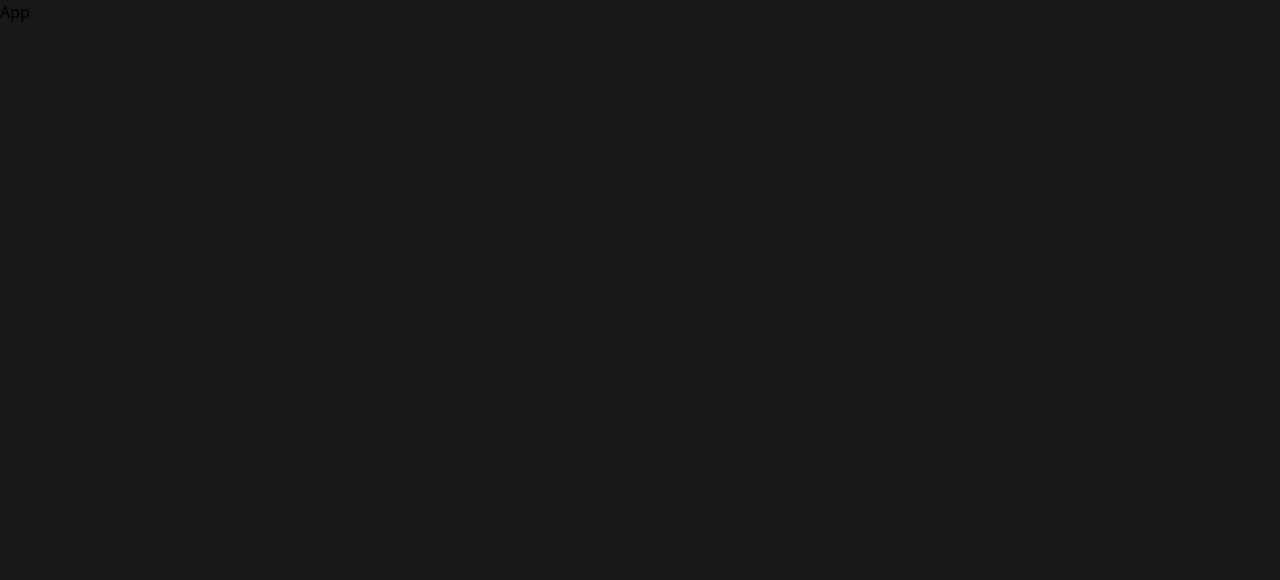
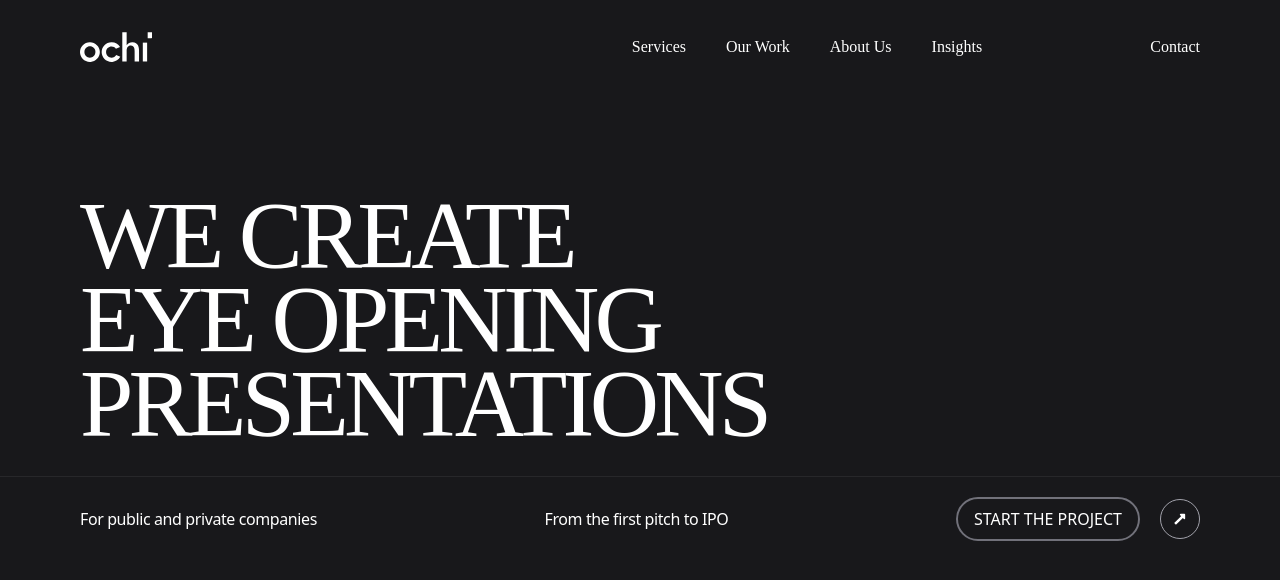
Before and after one commit to syazah/orochi, a React (Vite) app: page / in a window 1280 px wide. Shown: the top 580 px of the page. Built offline with nearby package versions, Linux system fonts and the light colour scheme.

Commit message:
made header and navbar

```diff
--- a/package.json
+++ b/package.json
@@ -11,7 +11,8 @@
   },
   "dependencies": {
     "react": "^18.2.0",
-    "react-dom": "^18.2.0"
+    "react-dom": "^18.2.0",
+    "react-icons": "^5.0.1"
   },
   "devDependencies": {
     "@types/react": "^18.2.56",
--- a/src/App.jsx
+++ b/src/App.jsx
@@ -1,5 +1,13 @@
+import Landing from "./components/Landing";
+import Navbar from "./components/Navbar";
+
 function App() {
-  return <div className="w-full h-screen bg-zinc-900">App</div>;
+  return (
+    <div className="w-full h-screen text-white">
+      <Navbar />
+      <Landing />
+    </div>
+  );
 }
 
 export default App;
--- /dev/null
+++ b/src/components/Landing.jsx
@@ -0,0 +1,50 @@
+import { FaLongArrowAltUp } from "react-icons/fa";
+function Landing() {
+  return (
+    <div className="w-full h-screen bg-zinc-900 pt-1">
+      <div className="textstructure mt-40 px-20">
+        <div className="masker">
+          <h1 className="uppercase tracking-tighter font-medium text-[7.5vw] font-['Founders_Grotesk']">
+            WE CREATE
+          </h1>
+        </div>
+        <div className="masker mt-[-60px]">
+          <h1 className="uppercase tracking-tighter font-medium text-[7.5vw] font-['Founders_Grotesk']">
+            EYE OPENING
+          </h1>
+        </div>
+        <div className="masker   mt-[-60px]">
+          <h1 className="uppercase tracking-tighter font-medium text-[7.5vw] font-['Founders_Grotesk']">
+            PRESENTATIONS
+          </h1>
+        </div>
+      </div>
+
+      <div className="border-t-[1px] border-zinc-800 flex justify-between items-center py-5 px-20">
+        {[
+          "For public and private companies",
+          "From the first pitch to IPO",
+        ].map((item, index) => (
+          <p
+            key={index}
+            className="text-md font-light tracking-tight leading-none"
+          >
+            {item}
+          </p>
+        ))}
+        <div className="start flex items-center gap-5">
+          <div className="px-4 py-2 border-2 border-zinc-500 font-light text-md uppercase rounded-full">
+            start the project
+          </div>
+          <div className="w-10 h-10 flex items-center justify-center rounded-full py-2 border-[1px] border-zinc-400">
+            <span className="rotate-45">
+              <FaLongArrowAltUp />
+            </span>
+          </div>
+        </div>
+      </div>
+    </div>
+  );
+}
+
+export default Landing;
--- /dev/null
+++ b/src/components/Navbar.jsx
@@ -0,0 +1,52 @@
+function Navbar() {
+  return (
+    <div className=" fixed z-[999] w-full px-20 py-8 font-['Neue_Montreal'] flex justify-between items-center">
+      <div className="logo">
+        <svg
+          width="72"
+          height="30"
+          viewBox="0 0 72 30"
+          fill="none"
+          xmlns="http://www.w3.org/2000/svg"
+        >
+          <path
+            d="M9.8393 10.2032C4.22951 10.3257 -0.0459221 14.7356 0.000372391 20.2752C0.0412204 25.3548 4.57808 30.3608 10.6862 29.9226C15.5145 29.5768 19.9015 25.4119 19.8525 20.0057C19.8035 14.5995 15.1904 10.0916 9.8393 10.2032ZM9.89649 25.7005C6.87101 25.7005 4.39834 23.1144 4.40924 19.9839C4.39525 19.2507 4.52792 18.522 4.79947 17.8407C5.07102 17.1594 5.47597 16.5392 5.99056 16.0164C6.50515 15.4937 7.11902 15.0789 7.79613 14.7966C8.47324 14.5142 9.19995 14.3698 9.93362 14.372C10.6673 14.3742 11.3931 14.5228 12.0686 14.8092C12.744 15.0956 13.3554 15.514 13.8668 16.0398C14.3783 16.5656 14.7796 17.1882 15.0471 17.8711C15.3146 18.554 15.4429 19.2834 15.4246 20.0166C15.4409 23.1008 12.9111 25.7059 9.88832 25.7005H9.89649Z"
+            fill="currentColor"
+          ></path>
+          <path
+            d="M62.8086 29.4855H67.1222V10.6372H62.8086V29.4855Z"
+            fill="currentColor"
+          ></path>
+          <path
+            d="M67.6816 0.172852V6.13439H71.5322C71.6738 6.13439 71.8046 6.13439 72.0006 6.11534V0.172852H67.6816Z"
+            fill="currentColor"
+          ></path>
+          <path
+            d="M31.5648 25.7016C28.5393 25.7016 26.0667 23.1156 26.0776 19.9851C26.0936 18.5291 26.6764 17.1366 27.7023 16.1029C28.7282 15.0692 30.1166 14.4757 31.573 14.4482C32.4198 14.4541 33.2537 14.6557 34.0095 15.0373C34.7654 15.4188 35.4227 15.97 35.9301 16.6477L40.0667 15.0144C38.2884 12.0853 35.0669 10.1145 31.4995 10.1989C25.8897 10.3214 21.6142 14.7313 21.6605 20.2709C21.7014 25.3505 26.2382 30.3565 32.3464 29.9183C33.9908 29.7803 35.5761 29.2408 36.9631 28.347C38.3501 27.4532 39.4963 26.2326 40.3009 24.7924L36.2542 22.9931C35.7705 23.8086 35.0851 24.486 34.2638 24.9604C33.4426 25.4347 32.5132 25.69 31.5648 25.7016Z"
+            fill="currentColor"
+          ></path>
+          <path
+            d="M52.4097 10.1387C51.2512 10.1119 50.1066 10.3947 49.0941 10.958C48.0816 11.5212 47.2379 12.3445 46.6501 13.3427V0.172852H42.293V29.4688H46.6501C46.6501 29.1721 46.6501 18.7816 46.6501 18.7816C46.6501 15.6946 47.8619 13.4352 50.8084 13.4352C54.6046 13.4352 54.6209 17.4178 54.6209 19.6962C54.6209 22.9165 54.6209 25.5189 54.6209 28.7393V29.4987H59.0271C59.0271 29.3708 59.0488 29.2728 59.0488 29.1721C59.0488 25.5108 59.0951 21.8522 59.0325 18.1909C58.9916 15.6538 58.5015 10.1387 52.4097 10.1387Z"
+            fill="currentColor"
+          ></path>
+        </svg>
+      </div>
+      <div className="links flex gap-10 ">
+        {["Services", "Our Work", "About Us", "Insights", "Contact"].map(
+          (item, index) => (
+            <a
+              className={`text-md font-light capitalize ${
+                index === 4 && "ml-32"
+              }`}
+              key={index}
+            >
+              {item}
+            </a>
+          )
+        )}
+      </div>
+    </div>
+  );
+}
+
+export default Navbar;
```
Also changed, not shown: 1 other file (tests, documents, lock files or other folders).
